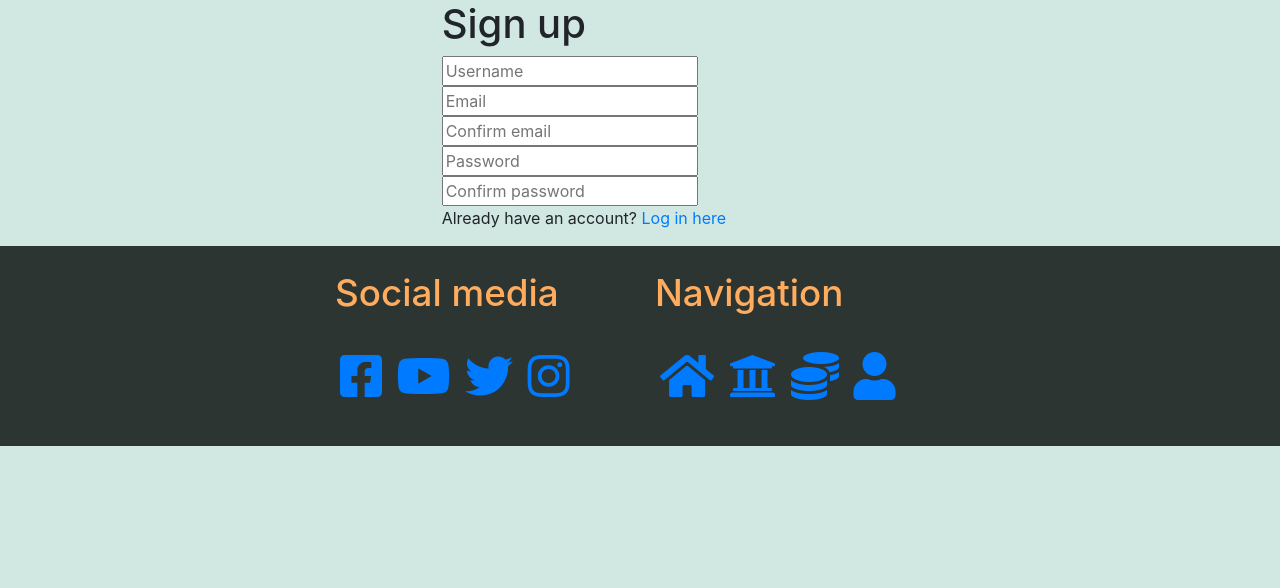
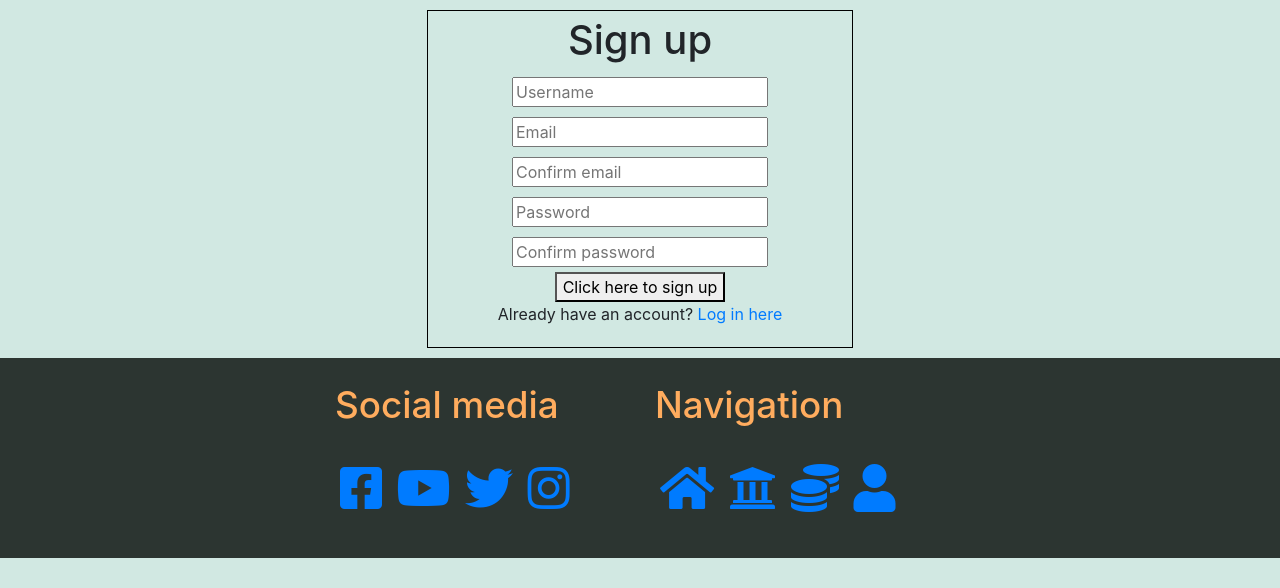
Before and after one commit to luke2533/coin_vue, a Python web app: template templates/signup.html in a window 1280 px wide. Shown: the part 125-713 px from the top of the page. Run offline with Jinja, Linux system fonts and the light colour scheme; the template is opened without the code that fills it, so the values that code supplies are empty.

Commit message:
Log in and sign up page css

```diff
--- a/static/css/style.css
+++ b/static/css/style.css
@@ -42,6 +42,21 @@ body{
 
 /* Nav-bar */
 
+/* Log in and Sign up page */
+
+.user-box{
+    border: solid black 1px;
+    padding: 5px;
+    margin: 10px;
+    text-align: center;
+}
+
+.user{
+    margin: 5px;
+}
+
+/* Log in and Sign up page */
+
 /* Footer */
 
 .footer{
--- a/templates/signup.html
+++ b/templates/signup.html
@@ -5,7 +5,7 @@
         <div class="row justify-content-center">
             <div class="col-4 user-box">
                 <h1>Sign up</h1>
-                <form method="" action="">
+                <form method="POST" action="{{ url_for('signup') }}">
                     <input type="text" placeholder="Username" class="user" id="username" name="username" pattern="^[a-zA-Z0-9]{5,15}$" minlength="4" maxlength="15" required>
                     <br>
                     <input type="email" placeholder="Email" class="user" id="email" name="email" required>
@@ -16,6 +16,7 @@
                     <br>
                     <input type="password" placeholder="Confirm password" class="user" id="confirm-password" name="confirm-password" minlength="5" maxlength="15" pattern="^[a-zA-Z0-9]{5,15}$" required>
                     <br>
+                    <button type="submit">Click here to sign up</button>
                     <p>Already have an account? <a href="{{ url_for('login') }}">Log in here</a></p>
                 </form>
             </div>
```
Also changed, not shown: app.py (+36 -1 lines), README.md.
